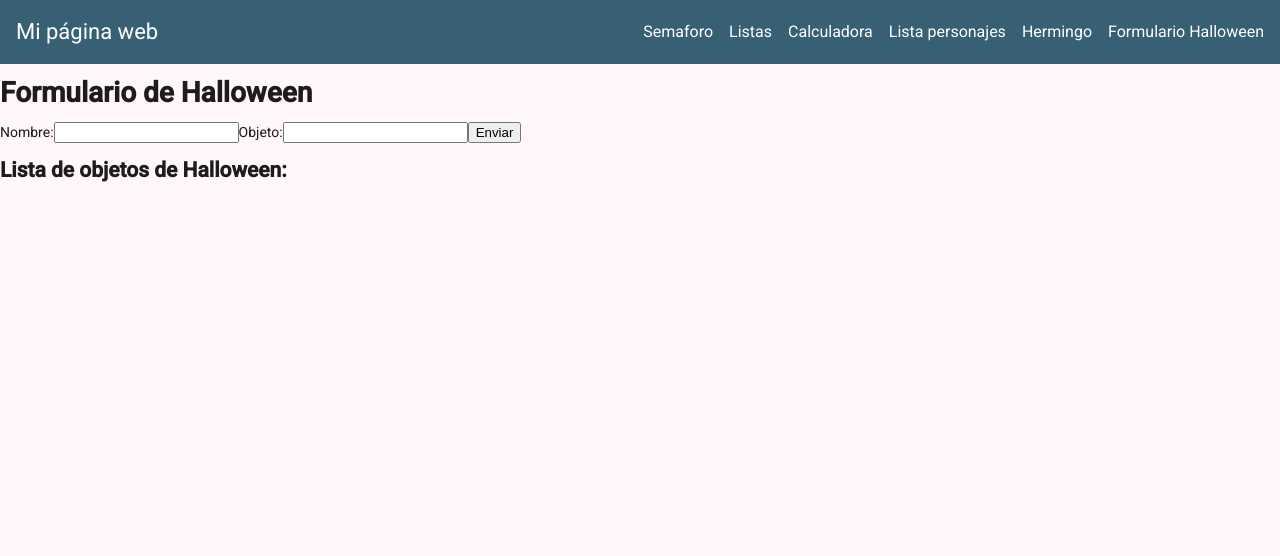
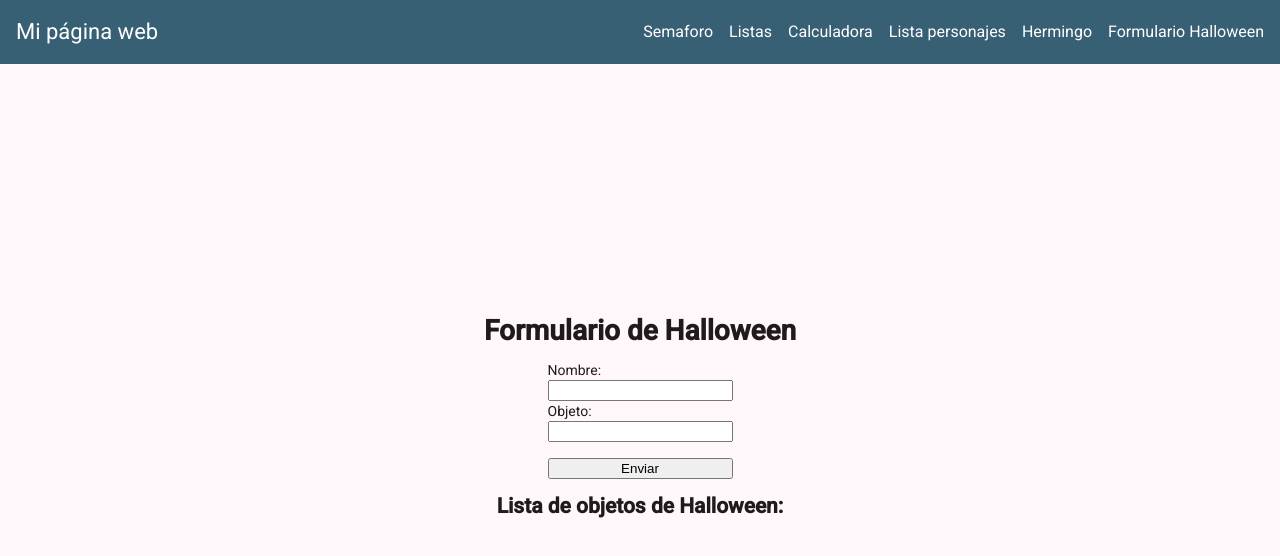
Before and after one commit to Alex230199/Primerproyecto, an Angular app: page /formulariohalloween in a window 1280 px wide. Shown: the top 556 px of the page. Built offline with nearby package versions, Linux system fonts and the light colour scheme.

Commit message:
cambios en le formulario html e implementación básica de css

```diff
--- a/src/app/components/formulariohalloween/formulariohalloween.css
+++ b/src/app/components/formulariohalloween/formulariohalloween.css
@@ -0,0 +1,16 @@
+:host {
+	display: flex;
+	min-height: calc(100vh - 64px);
+	flex-direction: column;
+	align-items: center;
+	justify-content: center;
+}
+
+form {
+	display: flex;
+	flex-direction: column;
+}
+
+.boton-enviar {
+	margin-top: 1rem;
+}
--- a/src/app/components/formulariohalloween/formulariohalloween.html
+++ b/src/app/components/formulariohalloween/formulariohalloween.html
@@ -14,7 +14,7 @@
 	<input id="objeto" type="text" formControlName="objeto">
 
 	<!-- Envía el formulario cuando se pulsa el botón. -->
-	<button type="submit">Enviar</button>
+	<button class="boton-enviar" type="submit">Enviar</button>
 </form>
 
 <!-- Muestra el título de la lista acumulada. -->
```
